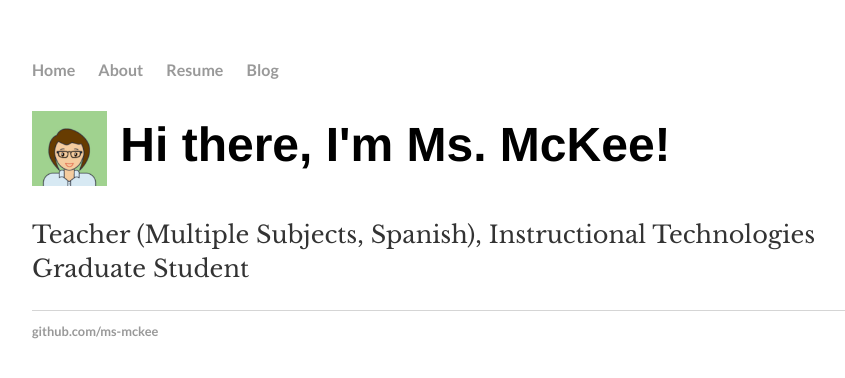
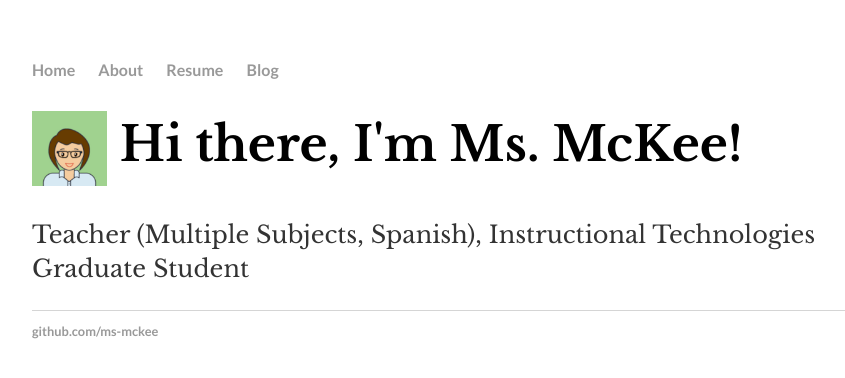
Before and after one commit to ms-mckee/ms-mckee.github.io, a Jekyll site: the page built from index.html, in a window 1280 px wide. Shown: the top 378 px of the page, without its empty margins (160-1005 px from the left). Built offline with Jekyll 4.4.1, drawn with Linux system fonts in a browser that asks for light colours.

Commit message:
Update main.css

```diff
--- a/css/main.css
+++ b/css/main.css
@@ -22,7 +22,7 @@ a:hover {
 }
 h1 {
     font-size: 3em;
-    font-family:'Helvetica', 'Arial', 'Sans-Serif';
+    font-family: 'Libre Baskerville', serif;
 }
 p {
     font-size: 1.5em;
```
